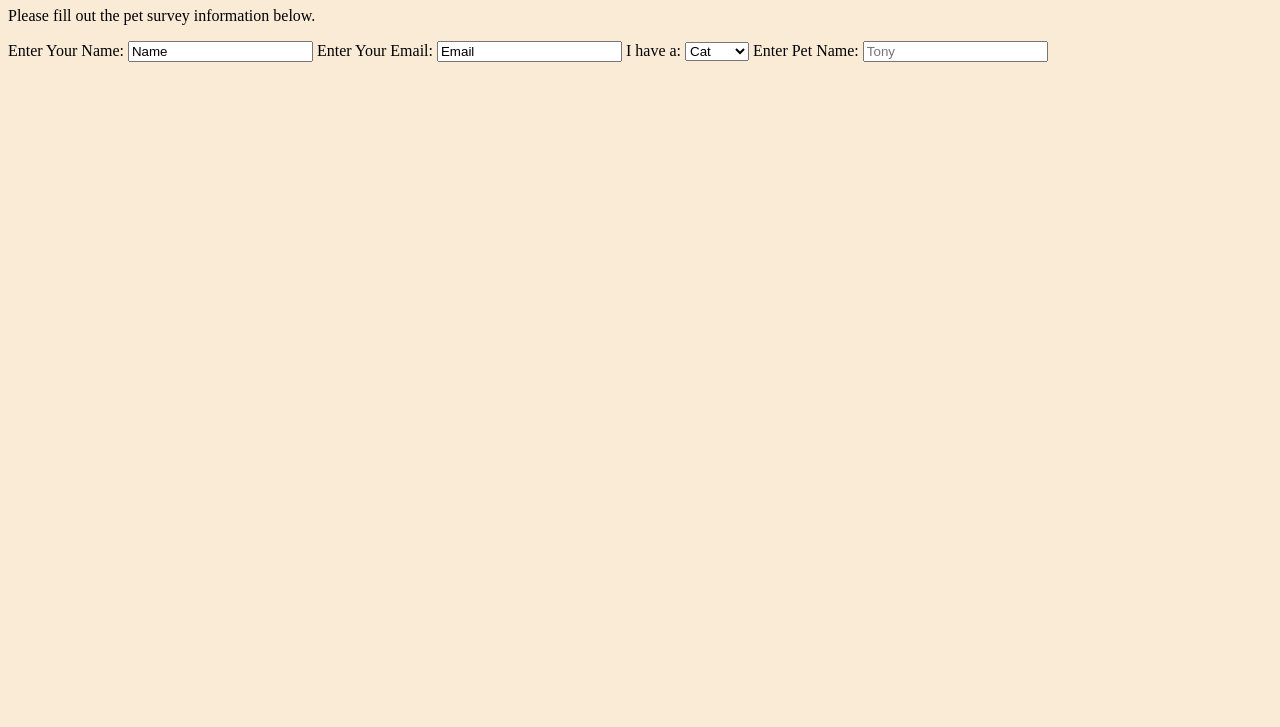
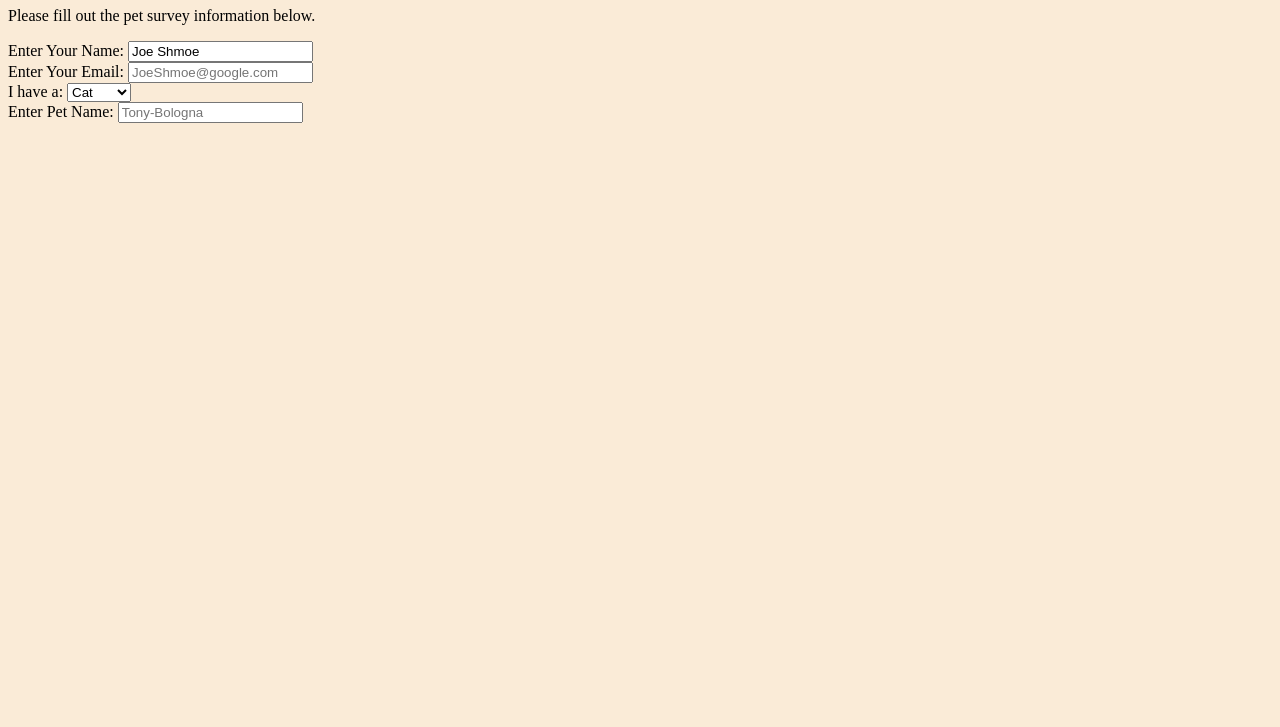
Before and after one commit to DKendle/pet-survey, a plain HTML site: page index.html in a window 1280 px wide. Shown: the part 73-800 px from the top of the page. Drawn offline with Linux system fonts and the light colour scheme.

Commit message:
Adds options for pet type in form. Adds labels for all document elements. Adds early styling and css sheet for html file. Adds placeholder informatino for input elements.

```diff
--- a/index.css
+++ b/index.css
@@ -2,3 +2,7 @@ html{
     background-color:antiquewhite;
     color:black;
 }
+
+label{
+    display:block;
+}
--- a/index.html
+++ b/index.html
@@ -12,11 +12,11 @@
         <section>
             <form id="pet-form">
                 <label for="name">Enter Your Name:
-                    <input id="name"type="text" name="Name" value="Name" required/>
+                    <input id="name"type="text" name="Name" value="Joe Shmoe" required/>
                 </label>
 
                 <label for="email">Enter Your Email:
-                    <input id="email"type="text" name="email" value="Email" required/>
+                    <input id="email"type="text" name="email" placeholder="JoeShmoe@google.com" required/>
                 </label>
 
                 <label for="pet-type">I have a:
@@ -29,7 +29,7 @@
                 </select>
             </label>
             <label for="pet-name">Enter Pet Name:
-                <input id="pet-name"type="text" placeholder="Tony"/>
+                <input id="pet-name"type="text" placeholder="Tony-Bologna"/>
             </label>
             </form>
         </section>
```
